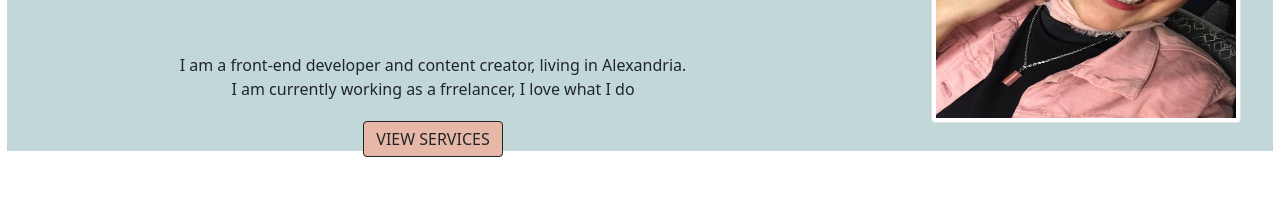
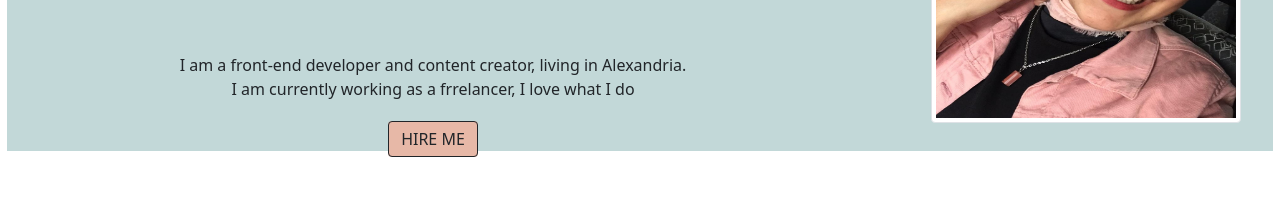
Before and after one commit to mernahassanmo/MyPortfolio, a plain HTML site: page index.html in a window 1280 px wide. Shown: the part 279-490 px from the top of the page. Drawn offline with nearby package versions, Linux system fonts and the light colour scheme.

Commit message:
Update index.html

```diff
--- a/index.html
+++ b/index.html
@@ -41,7 +41,7 @@
                         <p1>I am a front-end developer and content creator, living in Alexandria. <br>
                             I am currently working as a frrelancer, I love what I do</p1>
                     </span> <br><br>
-                    <a href="#services" class="btn btn-outline-dark text-uppercase">View Services</a>
+                    <a href="https://www.upwork.com/freelancers/~01f0aff242dd3a45e2?viewMode=1" class="btn btn-outline-dark text-uppercase">Hire Me</a>
                 </div>
 
             </div>
```
